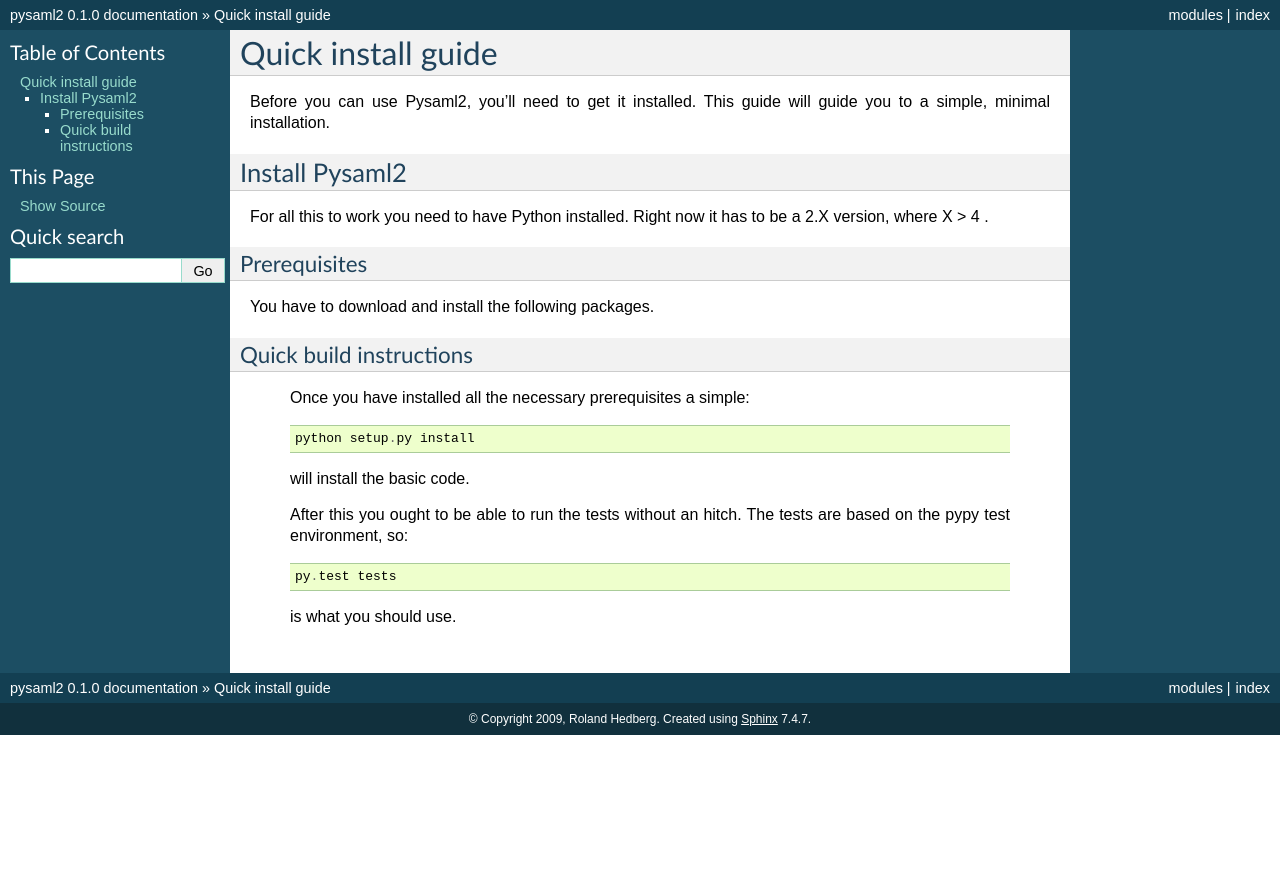
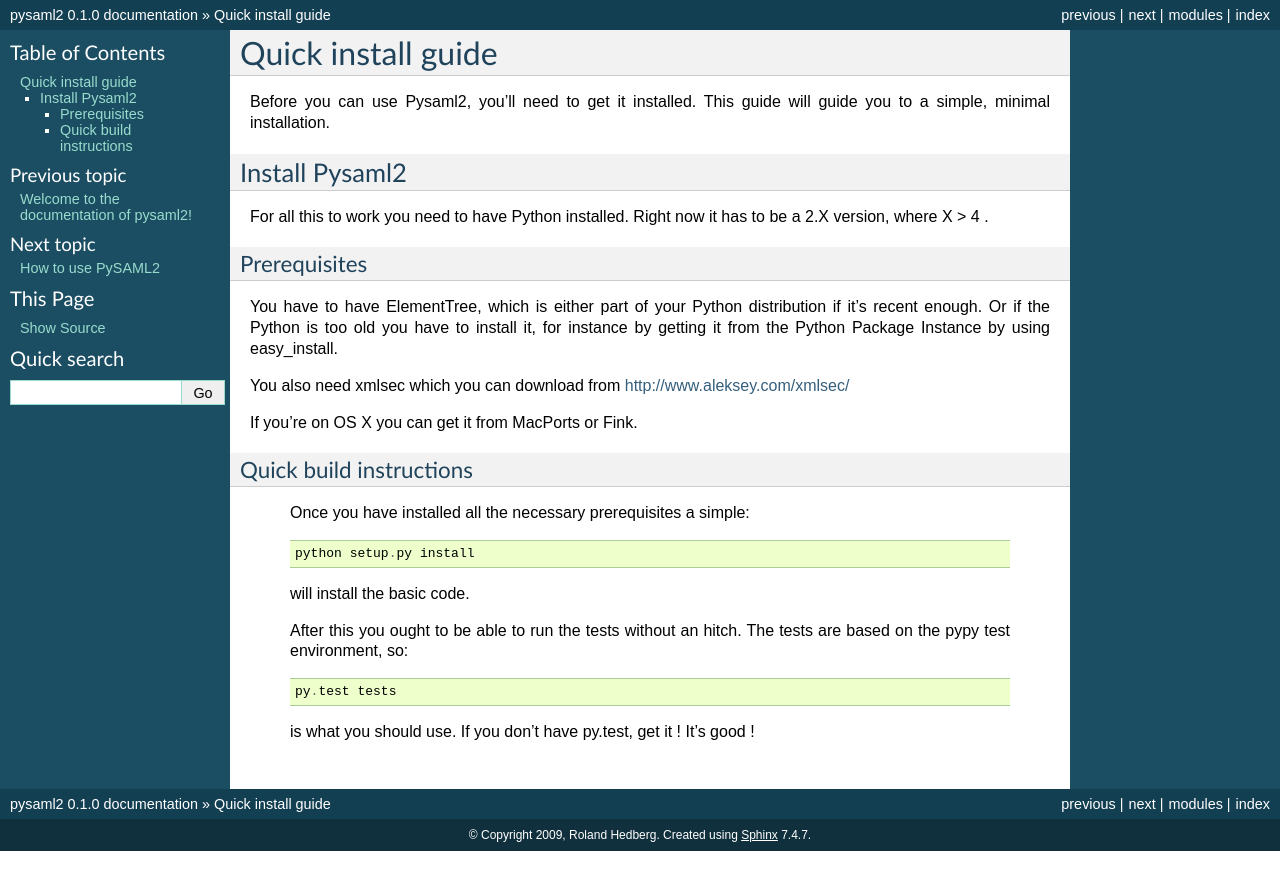
Before and after one commit to IdentityPython/pysaml2, a Sphinx documentation site: the page built from doc/install.rst, in a window 1280 px wide. Shown: the top 890 px of the page. Built offline with Sphinx 7.4.7, drawn with Linux system fonts in a browser that asks for light colours.

Commit message:
updated docs

```diff
--- a/doc/index.rst
+++ b/doc/index.rst
@@ -5,8 +5,8 @@
    You can adapt this file completely to your liking, but it should at least
    contain the root `toctree` directive.
 
-Welcome to pysaml2's documentation!
-===================================
+Welcome to the documentation of pysaml2!
+========================================
 
 :Release: |version|
 :Date: |today|
@@ -14,10 +14,11 @@
 Contents:
 
 .. toctree::
-   :maxdepth: 2
+   :maxdepth: 1
 
+   install
+   howto
    saml2
-   xmldsig
 
 Indices and tables
 ==================
--- a/doc/install.rst
+++ b/doc/install.rst
@@ -15,8 +15,14 @@
 Prerequisites
 ^^^^^^^^^^^^^
 
-You have to download and install the following packages.
+You have to have ElementTree, which is either part of your Python distribution
+if it's recent enough. Or if the Python is too old you have to install it,
+for instance by getting it from the Python Package Instance by using
+easy_install.
 
+You also need xmlsec which you can download from http://www.aleksey.com/xmlsec/
+
+If you're on OS X you can get it from MacPorts or Fink.
 
 
 Quick build instructions
@@ -33,4 +39,4 @@
 
     py.test tests
 
-  is what you should use.
+  is what you should use. If you don't have py.test, get it ! It's good !
```
Also changed, not shown: doc/howto.rst (added, +31 -0 lines), doc/metadata.rst (added, +17 -0 lines), doc/saml.rst (added, +17 -0 lines), doc/saml2.rst (+16 -9 lines), doc/samlp.rst (added, +17 -0 lines), doc/xmldsig.rst (+4 -6 lines), doc/xmlenc.rst (added, +21 -0 lines).
